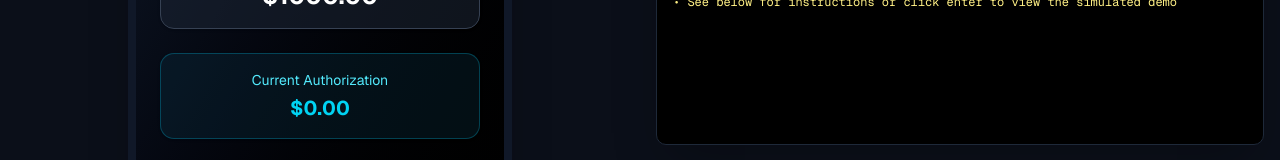
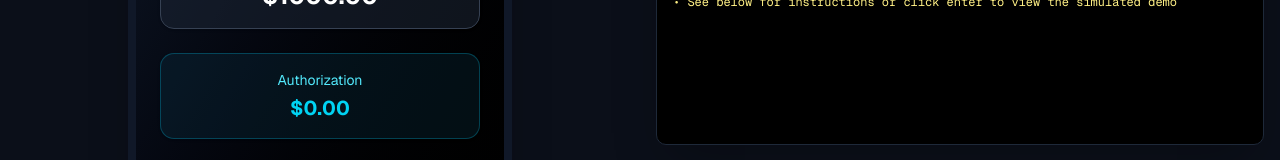
Before and after one commit to AegisPayments/aegis-web, a Next.js app: page /demos in a window 1280 px wide. Shown: the part 1056-1216 px from the top of the page. Built offline with nearby package versions, Linux system fonts and the light colour scheme.

Commit message:
minor text change

```diff
--- a/src/components/app-mockup.tsx
+++ b/src/components/app-mockup.tsx
@@ -247,7 +247,7 @@ export function AppMockup({
               <div className="absolute inset-0 bg-gradient-to-r from-transparent via-cyan-300/5 to-transparent transform -skew-x-12 -translate-x-full group-hover:translate-x-full transition-transform duration-1000" />
               <div className="text-center relative z-10">
                 <div className="text-cyan-300 text-sm mb-1 transition-colors duration-300 group-hover:text-cyan-200">
-                  Current Authorization
+                  Authorization
                 </div>
                 <div className="text-xl font-bold text-cyan-400 transition-all duration-300 group-hover:text-cyan-300 group-hover:scale-105">
                   {currentAuth}
```
